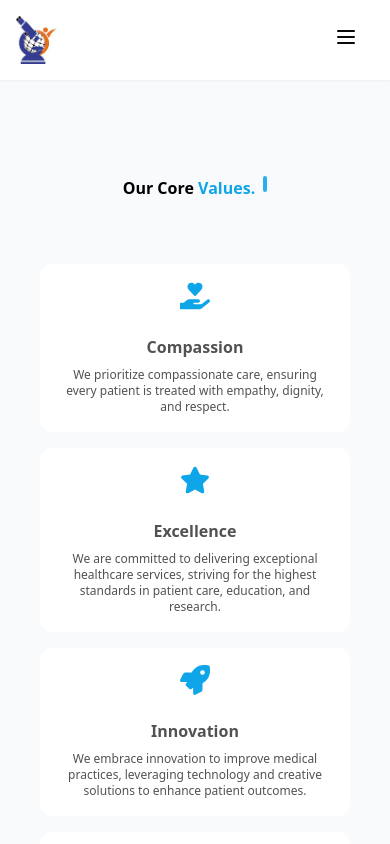
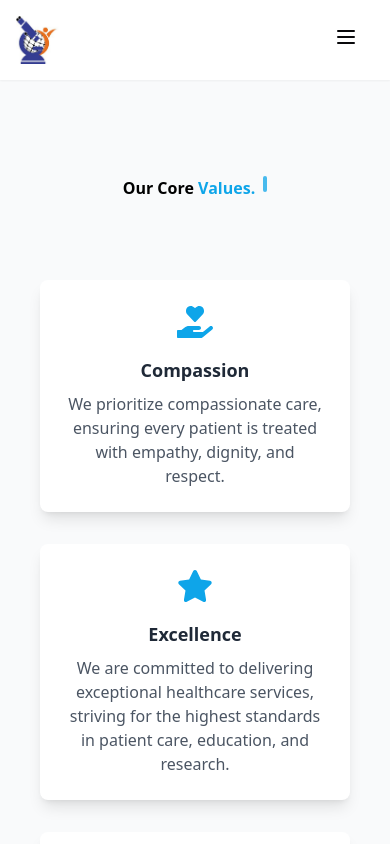
Before and after one commit to Beamlak996/Alem-Hosptial-Website, a React (Vite) app: page /core-values in a window 390 px wide. Shown: the top 844 px of the page. Built offline with nearby package versions, Linux system fonts and the light colour scheme.

Commit message:
some ui changes

```diff
--- a/src/App.tsx
+++ b/src/App.tsx
@@ -8,6 +8,7 @@ import { AboutUsPage } from "./pages/about-us-page";
 import { GalleryPage } from "./pages/gallery-page";
 import { OurServicesPage } from "./pages/our-services-page";
 import { ContactUsPage } from "./pages/contact-us-page";
+import { PageNotFound } from "./components/general/page-not-found";
 
 export default function Home() {
   return (
@@ -24,6 +25,7 @@ export default function Home() {
         <Route path="/services" element={<OurServicesPage />} />
         <Route path="/contact-us" element={<ContactUsPage />} />
       </Route>
+      <Route path="*" element={<PageNotFound />} />
     </Routes>
   );
 }
--- /dev/null
+++ b/src/components/general/page-not-found.tsx
@@ -0,0 +1,29 @@
+import { useNavigate } from "react-router-dom";
+import { Button } from "../ui/button";
+
+export function PageNotFound() {
+  const navigate = useNavigate();
+  return (
+    <div className="h-svh">
+      <div className="m-auto flex h-full w-full flex-col items-center justify-center gap-2">
+        <h1 className="text-[7rem] font-bold leading-tight text-sky-700">404</h1>
+        <span className="font-medium">Oops! Page Not Found!</span>
+        <p className="text-center text-muted-foreground">
+          It seems like the page you're looking for <br />
+          does not exist or might have been removed.
+        </p>
+        <div className="mt-6 flex gap-4">
+          <Button variant="outline" onClick={() => navigate(-1)}>
+            Go Back
+          </Button>
+          <Button
+            onClick={() => navigate("/")}
+            className="bg-sky-600 hover:bg-sky-700 transition-all"
+          >
+            Back to Home
+          </Button>
+        </div>
+      </div>
+    </div>
+  );
+}
--- a/src/components/ui/input.tsx
+++ b/src/components/ui/input.tsx
@@ -8,7 +8,7 @@ const Input = React.forwardRef<HTMLInputElement, React.ComponentProps<"input">>(
       <input
         type={type}
         className={cn(
-          "flex h-9 w-full rounded-md border border-input bg-transparent px-3 py-1 text-base shadow-sm transition-colors file:border-0 file:bg-transparent file:text-sm file:font-medium file:text-foreground placeholder:text-muted-foreground focus-visible:outline-none focus-visible:ring-1 focus-visible:ring-ring disabled:cursor-not-allowed disabled:opacity-50 md:text-sm",
+          "flex h-9 w-full rounded-md border border-input bg-transparent px-3 py-1 text-base shadow-sm transition-colors file:border-0 file:bg-transparent file:text-sm file:font-medium file:text-foreground placeholder:text-muted-foreground focus-visible:outline-none focus-visible:ring-1 focus-visible:ring-ring focus-visible:ring-sky-500 disabled:cursor-not-allowed disabled:opacity-50 md:text-sm",
           className
         )}
         ref={ref}
--- a/src/components/ui/textarea.tsx
+++ b/src/components/ui/textarea.tsx
@@ -9,13 +9,13 @@ const Textarea = React.forwardRef<
   return (
     <textarea
       className={cn(
-        "flex min-h-[60px] w-full rounded-md border border-input bg-transparent px-3 py-2 text-base shadow-sm placeholder:text-muted-foreground focus-visible:outline-none focus-visible:ring-1 focus-visible:ring-ring disabled:cursor-not-allowed disabled:opacity-50 md:text-sm",
+        "flex min-h-[60px] w-full rounded-md border border-input bg-transparent px-3 py-2 text-base shadow-sm placeholder:text-muted-foreground focus-visible:outline-none focus-visible:ring-1 focus-visible:ring-ring focus-visible:ring-sky-500  disabled:cursor-not-allowed disabled:opacity-50 md:text-sm",
         className
       )}
       ref={ref}
       {...props}
     />
-  )
+  );
 })
 Textarea.displayName = "Textarea"
 
--- a/src/pages/core-values-page.tsx
+++ b/src/pages/core-values-page.tsx
@@ -1,5 +1,4 @@
 import { TypewriterEffectSmooth } from "@/components/animation/type-writing-effect";
-import { BentoGrid, BentoGridItem } from "@/components/general/bento-grid";
 import { values } from "@/lib/data";
 import { motion } from "framer-motion";
 import {
@@ -11,19 +10,14 @@ import {
 } from "react-icons/fa";
 
 export const CoreValuesPage = () => {
-  const words = [
-    {
-      text: "Our",
-    },
-    {
-      text: "Core",
-    },
-    {
-      text: "Values.",
-      className: "text-sky-500 dark:text-blue-500",
-    },
+  // Words for the Typewriter effect
+  const headingWords = [
+    { text: "Our" },
+    { text: "Core" },
+    { text: "Values.", className: "text-sky-500 dark:text-blue-500" },
   ];
 
+  // Icons representing core values
   const icons = [
     FaHandHoldingHeart,
     FaStar,
@@ -33,39 +27,49 @@ export const CoreValuesPage = () => {
   ];
 
   return (
-    <div className="min-h-screen p-6">
-      <div className="max-w-7xl mx-auto py-12 px-4 sm:px-6 lg:px-8">
-        {/* Page Heading */}
+    <div className="min-h-screen bg-gray-50 dark:bg-gray-900 p-6">
+      <div className="max-w-7xl mx-auto py-12 px-4 sm:px-6 lg:px-8 space-y-12">
+        {/* Heading Section */}
+        <div className="text-center w-full flex items-center justify-center">
           <motion.h1
             initial={{ opacity: 0, y: -50 }}
             animate={{ opacity: 1, y: 0 }}
             transition={{ duration: 0.8 }}
-          className="text-4xl font-extrabold text-center text-sky-700 mb-8 flex items-center justify-center"
+            className="text-4xl font-extrabold text-gray-800 dark:text-gray-100"
           >
             <TypewriterEffectSmooth
-            words={words}
+              words={headingWords}
               className="text-black"
               cursorClassName="bg-sky-500"
             />
           </motion.h1>
+        </div>
 
-        {/* Bento Grid */}
-        <BentoGrid className="max-w-4xl mx-auto">
+        {/* Core Values Section */}
+        <div className="grid grid-cols-1 sm:grid-cols-2 lg:grid-cols-3 gap-8">
           {values.map((value, index) => {
-            const IconComponent = icons[index % icons.length];
-            const isLarge = index % 4 === 0;
-
+            const Icon = icons[index % icons.length];
             return (
-              <BentoGridItem
+              <motion.div
                 key={index}
-                title={value.title}
-                description={value.description}
-                icon={<IconComponent className="text-3xl text-sky-500" />}
-                className={isLarge ? "md:col-span-2 md:row-span-2" : ""}
-              />
+                initial={{ opacity: 0, scale: 0.9 }}
+                animate={{ opacity: 1, scale: 1 }}
+                transition={{ duration: 0.6, delay: index * 0.1 }}
+                className="bg-white dark:bg-gray-800 shadow-lg rounded-lg p-6 flex flex-col items-center text-center"
+              >
+                <div className="text-sky-500 dark:text-blue-400 text-4xl mb-4">
+                  <Icon />
+                </div>
+                <h3 className="text-lg font-bold text-gray-800 dark:text-gray-100 mb-2">
+                  {value.title}
+                </h3>
+                <p className="text-gray-600 dark:text-gray-300">
+                  {value.description}
+                </p>
+              </motion.div>
             );
           })}
-        </BentoGrid>
+        </div>
       </div>
     </div>
   );
--- a/src/pages/mission-and-visions-page.tsx
+++ b/src/pages/mission-and-visions-page.tsx
@@ -4,17 +4,9 @@ import { TypewriterEffectSmooth } from "@/components/animation/type-writing-effe
 
 export const MissionAndVisionsPage = () => {
   const words = [
-    {
-      text: "Mission",
-      className: "text-sky-700 dark:text-blue-500",
-    },
-    {
-      text: "&",
-    },
-    {
-      text: "Vision.",
-      className: "text-sky-700 dark:text-blue-500",
-    },
+    { text: "Mission", className: "text-sky-700 dark:text-blue-500" },
+    { text: "&" },
+    { text: "Vision.", className: "text-sky-700 dark:text-blue-500" },
   ];
 
   return (
@@ -35,7 +27,7 @@ export const MissionAndVisionsPage = () => {
         </motion.h1>
 
         {/* Mission Section */}
-        <motion.div
+        <motion.section
           initial={{ opacity: 0, y: 50 }}
           animate={{ opacity: 1, y: 0 }}
           whileHover={{ scale: 1.02 }}
@@ -48,7 +40,7 @@ export const MissionAndVisionsPage = () => {
               initial={{ scale: 0.8 }}
               animate={{ scale: 1 }}
               transition={{ duration: 0.6 }}
-              className="flex items-center justify-center text-sky-700"
+              className="text-sky-700"
             >
               <FaBullseye className="text-9xl drop-shadow-lg" />
             </motion.div>
@@ -76,10 +68,10 @@ export const MissionAndVisionsPage = () => {
               medical education, and innovative research.
             </motion.p>
           </div>
-        </motion.div>
+        </motion.section>
 
         {/* Vision Section */}
-        <motion.div
+        <motion.section
           initial={{ opacity: 0, y: 50 }}
           animate={{ opacity: 1, y: 0 }}
           whileHover={{ scale: 1.02 }}
@@ -92,7 +84,7 @@ export const MissionAndVisionsPage = () => {
               initial={{ scale: 0.8 }}
               animate={{ scale: 1 }}
               transition={{ duration: 0.6 }}
-              className="flex items-center justify-center text-sky-700"
+              className="text-sky-700"
             >
               <FaLightbulb className="text-9xl drop-shadow-lg" />
             </motion.div>
@@ -119,7 +111,7 @@ export const MissionAndVisionsPage = () => {
               commitment to fostering a healthy and resilient community.
             </motion.p>
           </div>
-        </motion.div>
+        </motion.section>
       </div>
     </div>
   );
```
Lines whose indentation alone changed are shown as unchanged.
